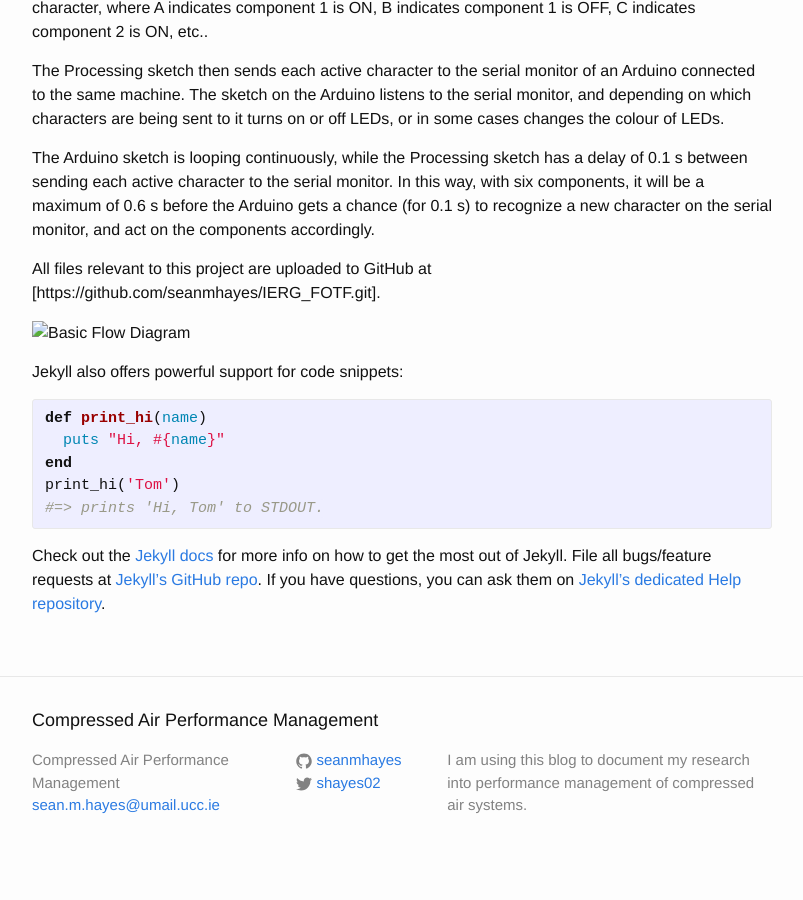
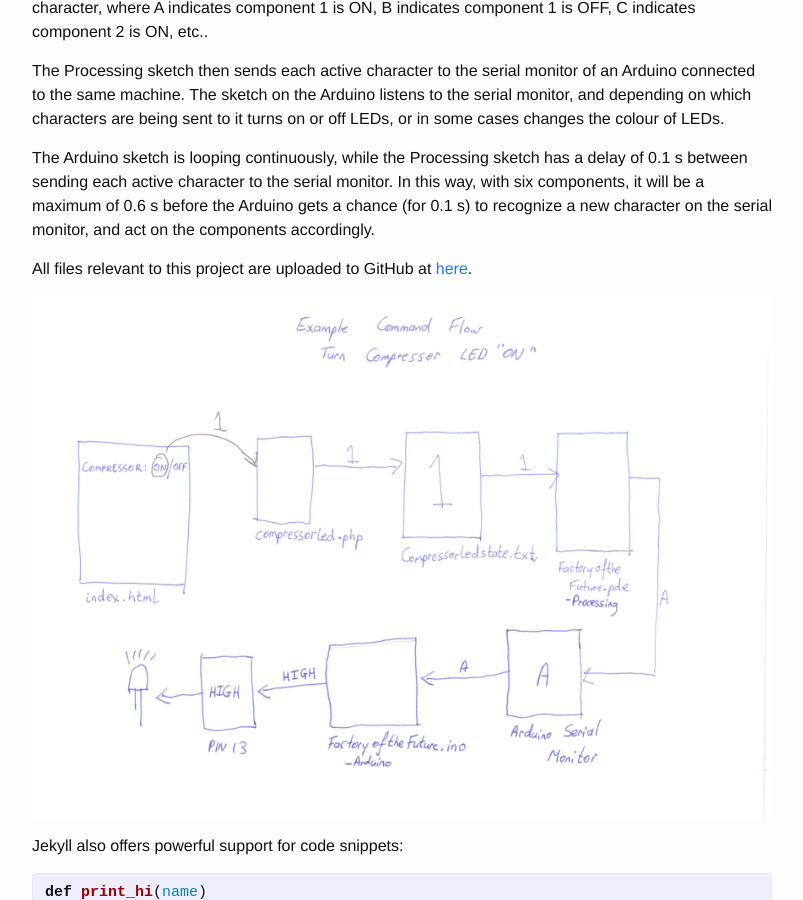
Before and after one commit to seanmhayes/seanmhayes.github.io, a Jekyll site: the page built from _posts/2015-06-30-ArduinoWebBrowser.markdown, in a window 1280 px wide and 900 px high, scrolled down 492 px. Shown: the whole window, without its empty margins (238-1041 px from the left). Built offline with Jekyll 4.4.1, drawn with Linux system fonts in a browser that asks for light colours; before the commit the page ends 1369 px from its top, so only the background shows below that.

Commit message:
Fix picture in post

```diff
--- a/_posts/2015-06-30-ArduinoWebBrowser.markdown
+++ b/_posts/2015-06-30-ArduinoWebBrowser.markdown
@@ -14,9 +14,9 @@ The Processing sketch then sends each active character to the serial monitor of
 
 The Arduino sketch is looping continuously, while the Processing sketch has a delay of 0.1 s between sending each active character to the serial monitor. In this way, with six components, it will be a maximum of 0.6 s before the Arduino gets a chance (for 0.1 s) to recognize a new character on the serial monitor, and act on the components accordingly.
 
-All files relevant to this project are uploaded to GitHub at [https://github.com/seanmhayes/IERG_FOTF.git].
+All files relevant to this project are uploaded to GitHub at [here](https://github.com/seanmhayes/IERG_FOTF.git).
 
-![Basic Flow Diagram](Images/WebsiteCommandFlow.png)
+![Basic Flow Diagram](https://github.com/seanmhayes/seanmhayes.github.io/blob/master/Images/WebsiteCommandFlow.png)
 
 
 Jekyll also offers powerful support for code snippets:
```
